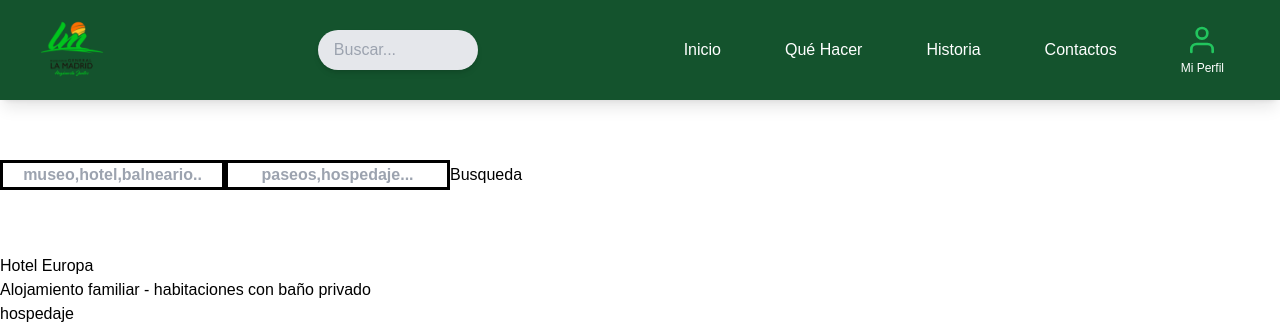
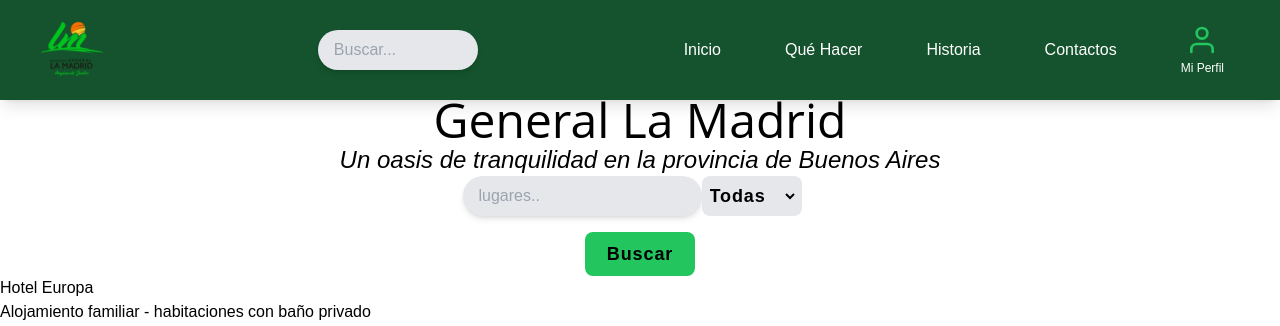
Before and after one commit to Phaca10/Turismo-UNTREF, a React (Vite) app: page /turismo in a window 1280 px wide. Shown: the top 326 px of the page. Built offline with nearby package versions, Linux system fonts and the light colour scheme.

Commit message:
Agregando Dropdown a turismo

```diff
--- a/src/pages/turismo.jsx
+++ b/src/pages/turismo.jsx
@@ -13,11 +13,22 @@ const turismo = () => {
 
     return (
         <div>
+
+            <h1 className="text-5xl flex justify-center font-['Open_Sans']">General La Madrid</h1>
+            <h2 className="text-2xl flex justify-center italic">Un oasis de tranquilidad en la provincia de Buenos Aires </h2>
+
             <form action="" onSubmit={handleSearch}>
- <input type="text" name='nombre' placeholder='museo,hotel,balneario..' style={{borderColor:"black", border:"solid", textAlign: "center", fontSize: "1rem", marginTop: "4rem", marginBottom: "4rem", fontWeight: "bold"}} />
-        <input type="text" name='categoria' placeholder='paseos,hospedaje...' style={{borderColor:"black", border:"solid", textAlign: "center", fontSize: "1rem", marginTop: "4rem", marginBottom: "4rem", fontWeight: "bold"}} />
-             <button type="submit"> Busqueda </button>
-
+                <div className="flex justify-center">
+                    <input type="text" name='nombre' placeholder='lugares..' className="bg-gray-200 text-gray-800 px-4 py-2 rounded-full focus:outline-none focus:ring-2 focus:ring-blue-500 shadow-md transition-all duration-300"/>
+                    <select type="select" name='categoria' className="mr-4 bg-gray-200 relative w-[100px] h-[40px] justify-between font-bold text-lg rounded-lg tracking-wider border-4 border-transparent active:border-white duration-300 active:text-white" >
+                        <option value="">Todas</option>
+                        <option value="hospedaje">Hospedaje</option>
+                        <option value="paseos">Paseos</option>
+                    </select>
+                </div>
+                <div className="flex justify-center">
+                    <button type="submit" className="mt-4 bg-green-500 p-1 w-[110px] font-bold text-lg rounded-lg tracking-wider border-4 border-transparent active:border-white duration-300 active:text-white "> Buscar </button>
+                </div>
             </form>
             <Destinos nombre={nombreQuery} categoria={categoriaQuery} />
         </div>
```
